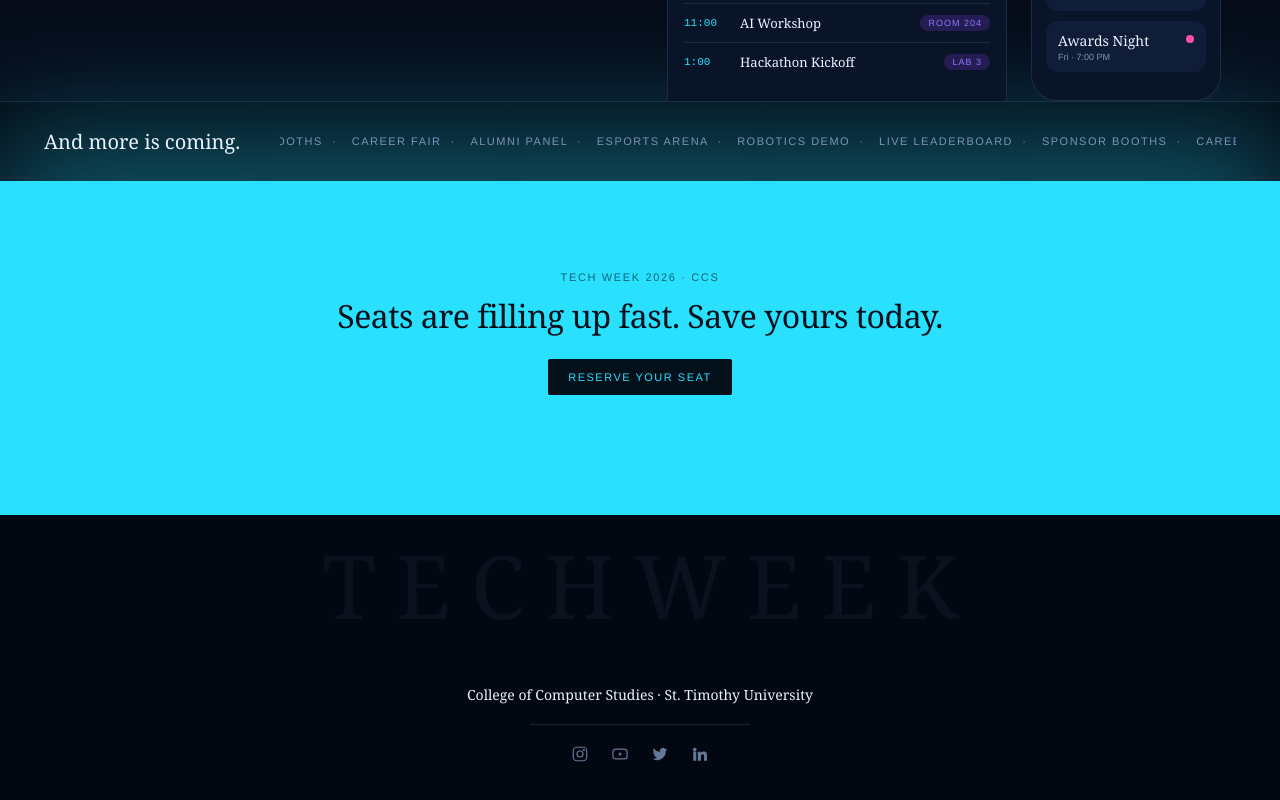
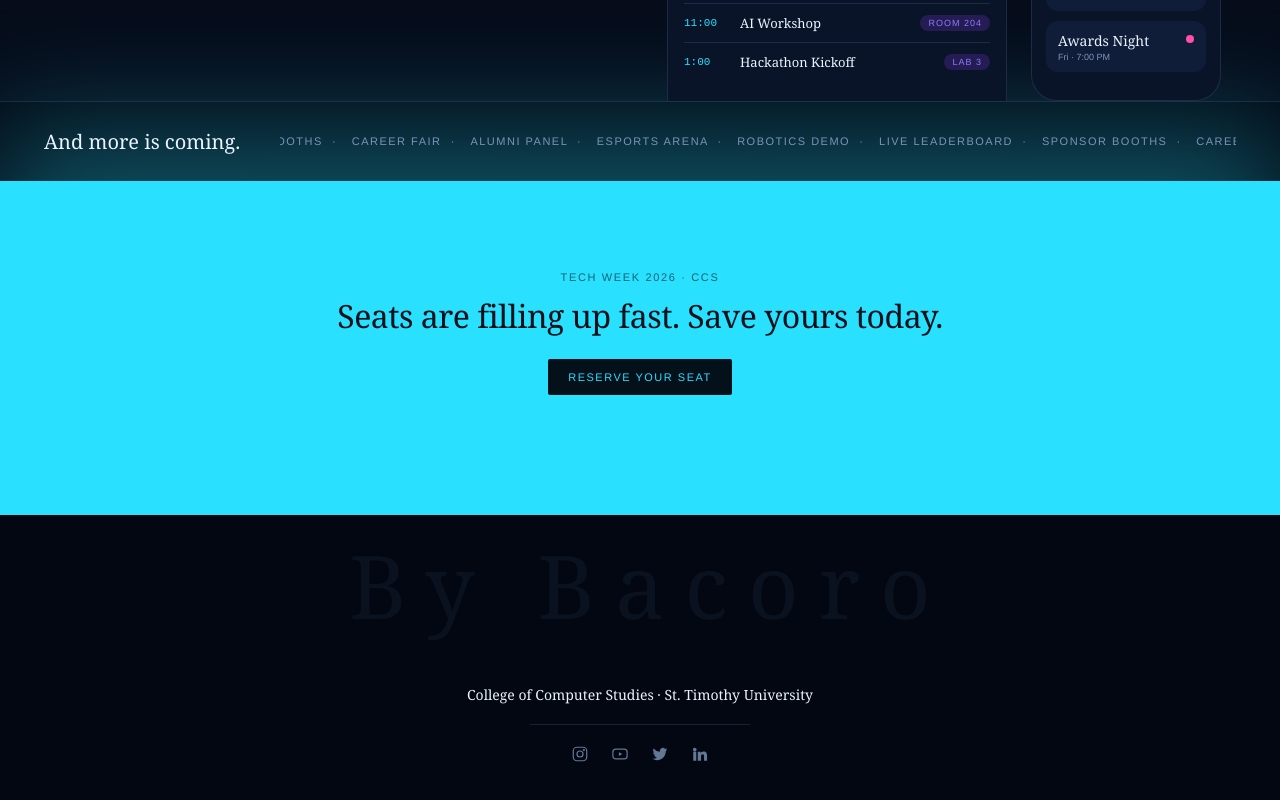
Before and after one commit to tippytaptip66/techweek-2026, a React (Vite) app: page / in a window 1280 px wide. Shown: the part 3546-4346 px from the top of the page. Built offline with nearby package versions, Linux system fonts and the light colour scheme; a web font is replaced by a local one.

Commit message:
Update footer wordmark to 'By Bacoro'

```diff
--- a/src/components/Footer.jsx
+++ b/src/components/Footer.jsx
@@ -1,7 +1,7 @@
 export default function Footer() {
   return (
     <footer className="footer">
-      <div className="wordmark">TECHWEEK</div>
+      <div className="wordmark">By Bacoro</div>
       <p className="copyright">College of Computer Studies · St. Timothy University</p>
       <div className="divider" />
       <div className="socials">
```
